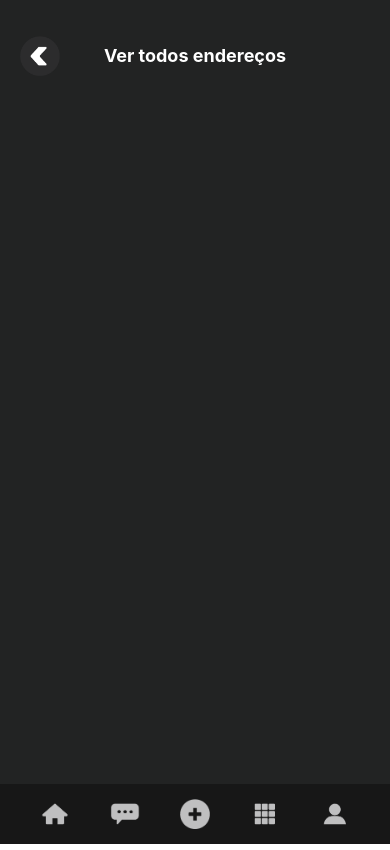
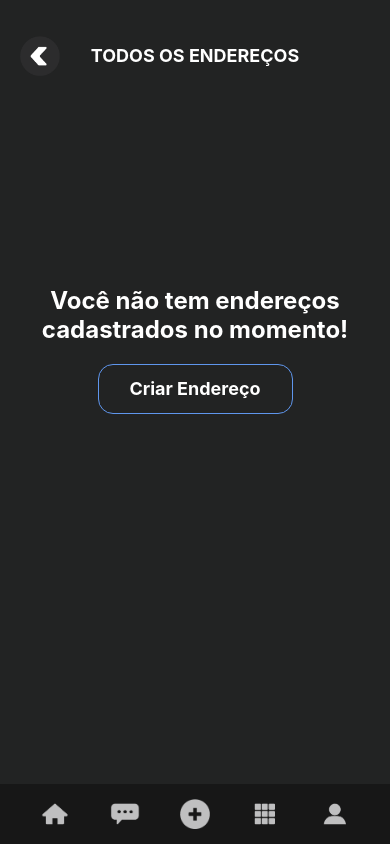
Before and after one commit to almadaj/onebitshop-frontend, a React Native app: screen /AllAddress in a window 390 px wide. Built offline with nearby package versions, Linux system fonts and the light colour scheme.

Commit message:
criação da tela de AllAddress

```diff
--- a/src/screens/AllAddress/index.tsx
+++ b/src/screens/AllAddress/index.tsx
@@ -1,13 +1,78 @@
 import React from "react";
-import { Container } from "./styles";
+import { Container, CreateAddBtn, CreateAddBtnText, NoAdd } from "./styles";
 import NavBar from "../../components/common/NavBar";
 import DefaultTitle from "../../components/common/DefaultTitle";
+import { FlatList, ListRenderItem, View } from "react-native";
+
+export interface Address {
+  _id: string;
+  street: string;
+  number: string;
+  complement: string;
+  district: string;
+  city: string;
+  state: string;
+  cep: string;
+}
+
+// const Data = [
+//   {
+//     _id: "1",
+//     street: "Rua das Acácias",
+//     number: "321",
+//     complement: "",
+//     district: "Boa Viagem",
+//     city: "Recife",
+//     state: "PE",
+//     cep: "51030200",
+//   },
+//   {
+//     _id: "2",
+//     street: "Avenida das Flores",
+//     number: "456",
+//     complement: "",
+//     district: "Centro",
+//     city: "Cuiabá",
+//     state: "MT",
+//     cep: "78005100",
+//   },
+//   {
+//     _id: "3",
+//     street: "Rua das Jabuticabeiras",
+//     number: "987",
+//     complement: "",
+//     district: "Mangabeiras",
+//     city: "Maceió",
+//     state: "AL",
+//     cep: "57037100",
+//   },
+// ];
+
+const Data = [];
 
 const AllAddress = () => {
+  const renderItem: ListRenderItem<Address> = ({ item }) => (
+    <View item={item} />
+  );
   return (
     <>
       <Container>
-        <DefaultTitle title="Ver todos endereços" fontSize={18} />
+        <DefaultTitle fontSize={18} title="TODOS OS ENDEREÇOS" />
+        {Data.length <= 0 ? (
+          <>
+            <NoAdd>Você não tem endereços{"\n"}cadastrados no momento!</NoAdd>
+            <CreateAddBtn>
+              <CreateAddBtnText>Criar Endereço</CreateAddBtnText>
+            </CreateAddBtn>
+          </>
+        ) : (
+          <FlatList
+            data={Data}
+            keyExtractor={(item: Address) => item._id}
+            renderItem={renderItem}
+            showsVerticalScrollIndicator={false}
+          />
+        )}
       </Container>
       <NavBar />
     </>
--- a/src/screens/AllAddress/styles.ts
+++ b/src/screens/AllAddress/styles.ts
@@ -8,3 +8,28 @@ export const Container = styled.View`
   background-color: ${({ theme }) => theme.colors.backgroundLight};
   padding-top: ${statusBarHeight + 20}px;
 `;
+
+export const NoAdd = styled.Text`
+  font-size: 24px;
+  font-weight: bold;
+  color: ${({ theme }) => theme.colors.primaryText};
+  text-align: center;
+  margin-top: 50%;
+  margin-bottom: 5%;
+`;
+
+export const CreateAddBtn = styled.TouchableOpacity`
+  width: 50%;
+  height: 50px;
+  justify-content: center;
+  align-items: center;
+  border: 1px solid ${({ theme }) => theme.colors.primaryButton};
+  margin: 0 auto;
+  border-radius: 15px;
+`;
+
+export const CreateAddBtnText = styled.Text`
+  font-size: 18px;
+  font-weight: bold;
+  color: ${({ theme }) => theme.colors.primaryText};
+`;
```
